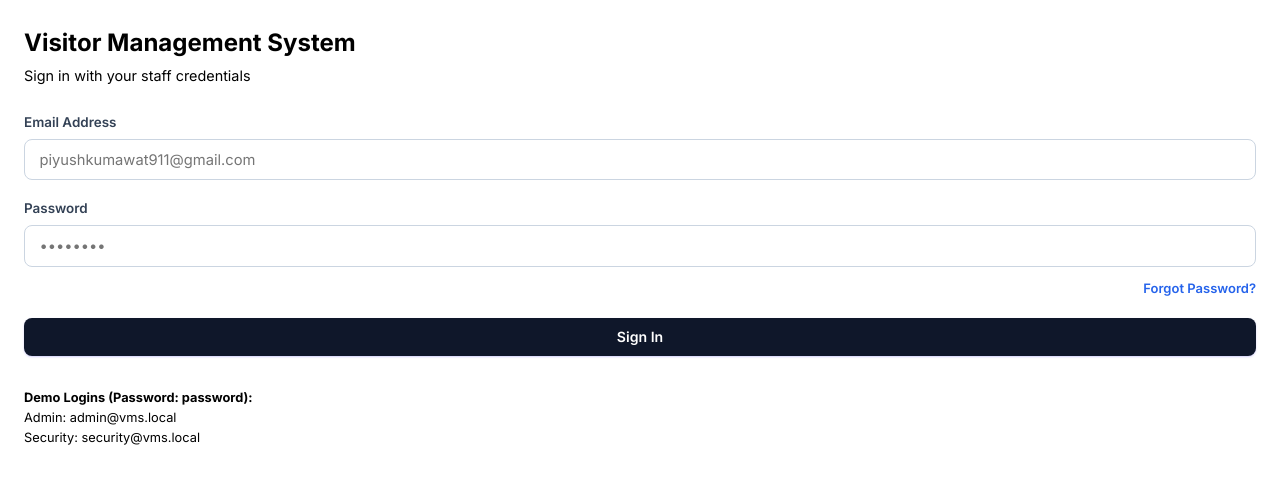
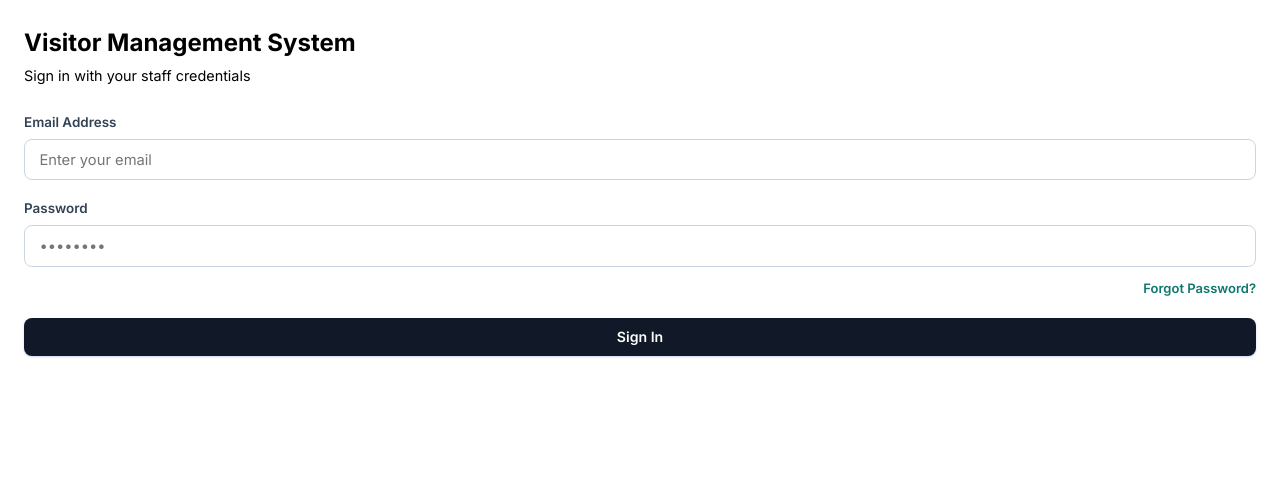
Before and after one commit to piyush-0110/visitor-managment-system, a PHP site: page / in a window 1280 px wide. Shown: the top 484 px of the page. Run offline with PHP 8.4, Linux system fonts and the light colour scheme.

Commit message:
Finalize Graphite & Deep Teal theme, clean login UI, and Brevo OTP reset

```diff
--- a/assets/css/style.css
+++ b/assets/css/style.css
@@ -1,17 +1,17 @@
 @import url('https://fonts.googleapis.com/css2?family=Inter:wght@400;500;600;700;800&display=swap');
 
 :root {
-  --primary: #0f172a;          /* Deep Executive Slate */
-  --primary-hover: #1e293b;    /* Elevated Slate */
-  --accent: #2563eb;           /* Corporate Royal Blue */
-  --accent-hover: #1d4ed8;     /* Deep Royal Blue */
-  --sidebar-bg: #0b1120;       /* Midnight Navy Sidebar */
-  --sidebar-active: #1e293b;   /* Subtle Active Pill */
-  --bg-main: #f8fafc;          /* Clean Cool Off-White */
-  --card-bg: #ffffff;          /* Pure Crisp White Cards */
-  --text-main: #0f172a;        /* High-Contrast Ink */
-  --text-muted: #64748b;       /* Muted Slate Gray */
-  --border-color: #e2e8f0;     /* Subtle Hairline Border */
+  --primary: #111827;          /* Rich Graphite */
+  --primary-hover: #1f2937;    /* Charcoal Hover */
+  --accent: #0f766e;           /* Executive Deep Teal */
+  --accent-hover: #115e59;     /* Darker Teal Hover */
+  --sidebar-bg: #111827;       /* Graphite Sidebar */
+  --sidebar-active: #1f2937;   /* Active Nav Item */
+  --bg-main: #f8fafc;          /* Clean Off-White Workspace */
+  --card-bg: #ffffff;          /* Pure White Cards */
+  --text-main: #111827;        /* High-Contrast Charcoal Text */
+  --text-muted: #6b7280;       /* Neutral Muted Gray */
+  --border-color: #e5e7eb;     /* Crisp Hairline Border */
   --success: #059669;          /* Emerald Green */
   --warning: #d97706;          /* Warm Amber */
   --danger: #dc2626;           /* Crisp Crimson */
@@ -64,7 +64,7 @@ body {
     width: 38px;
     height: 38px;
     border-radius: 10px;
-    background: linear-gradient(135deg, #6366f1, #2563eb);
+    background: linear-gradient(135deg, #6366f1, #0f766e);
     display: grid;
     place-items: center;
     font-weight: 800;
@@ -329,7 +329,7 @@ input:focus, select:focus, textarea:focus {
 .btn-danger { background: var(--danger); }
 .btn-danger:hover { background: #dc2626; }
 .btn-dark { background: #1e293b; }
-.btn-dark:hover { background: #0f172a; }
+.btn-dark:hover { background: #111827; }
 
 .alert-error {
     background: var(--danger-soft);
@@ -412,7 +412,7 @@ tbody tr:hover { background: #f8fafc; }
     min-height: 100vh;
     display: grid;
     place-items: center;
-    background: radial-gradient(circle at top right, #1e1b4b, #0f172a 65%);
+    background: radial-gradient(circle at top right, #1e1b4b, #111827 65%);
     padding: 1.5rem;
 }
 
--- a/index.php
+++ b/index.php
@@ -37,7 +37,7 @@ if ($_SERVER['REQUEST_METHOD'] === 'POST') {
     <meta charset="UTF-8">
     <meta name="viewport" content="width=device-width, initial-scale=1.0">
     <title>Login — Visitor Management System</title>
-    <link rel="stylesheet" href="/assets/css/style.css">
+    <link rel="stylesheet" href="/assets/css/style.css?v=2">
 </head>
 <body>
     <div class="login-wrapper">
@@ -58,22 +58,17 @@ if ($_SERVER['REQUEST_METHOD'] === 'POST') {
             <form method="POST" action="">
                 <div class="form-group">
                     <label for="email">Email Address</label>
-                    <input type="email" id="email" name="email" placeholder="piyushkumawat911@gmail.com" required>
+                    <input type="email" id="email" name="email" placeholder="Enter your email" required>
                 </div>
                 <div class="form-group" style="margin-bottom: 8px;">
                     <label for="password">Password</label>
                     <input type="password" id="password" name="password" placeholder="••••••••" required>
                 </div>
                 <div style="text-align: right; margin-bottom: 18px;">
-                    <a href="/forgot_password.php" style="color: #2563eb; font-size: 13px; font-weight: 600; text-decoration: none;">Forgot Password?</a>
+                    <a href="/forgot_password.php" style="color: #0f766e; font-size: 13px; font-weight: 600; text-decoration: none;">Forgot Password?</a>
                 </div>
                 <button type="submit" class="btn" style="width: 100%;">Sign In</button>
             </form>
-            <div style="margin-top: 1.25rem; font-size: 0.8rem; color: var(--muted); border-top: 1px solid var(--border); padding-top: 0.8rem;">
-                <strong>Demo Logins (Password: <code>password</code>):</strong><br>
-                Admin: <code>admin@vms.local</code><br>
-                Security: <code>security@vms.local</code>
-            </div>
         </div>
     </div>
 </body>
--- a/views/visitor_pass.php
+++ b/views/visitor_pass.php
@@ -32,7 +32,7 @@ if (!$pass) {
             overflow: hidden; box-shadow: var(--shadow-lg); border: 1px solid #cbd5e1; text-align: center;
         }
         .pass-header {
-            background: linear-gradient(135deg, #0f172a, #312e81); color: #fff; padding: 1.25rem;
+            background: linear-gradient(135deg, #111827, #312e81); color: #fff; padding: 1.25rem;
         }
         .lanyard-slot {
             width: 56px; height: 8px; background: rgba(255,255,255,0.25); border-radius: 999px; margin: 0 auto 0.85rem;
```
Also changed, not shown: forgot_password.php (+4 -4 lines), 2 other files.
